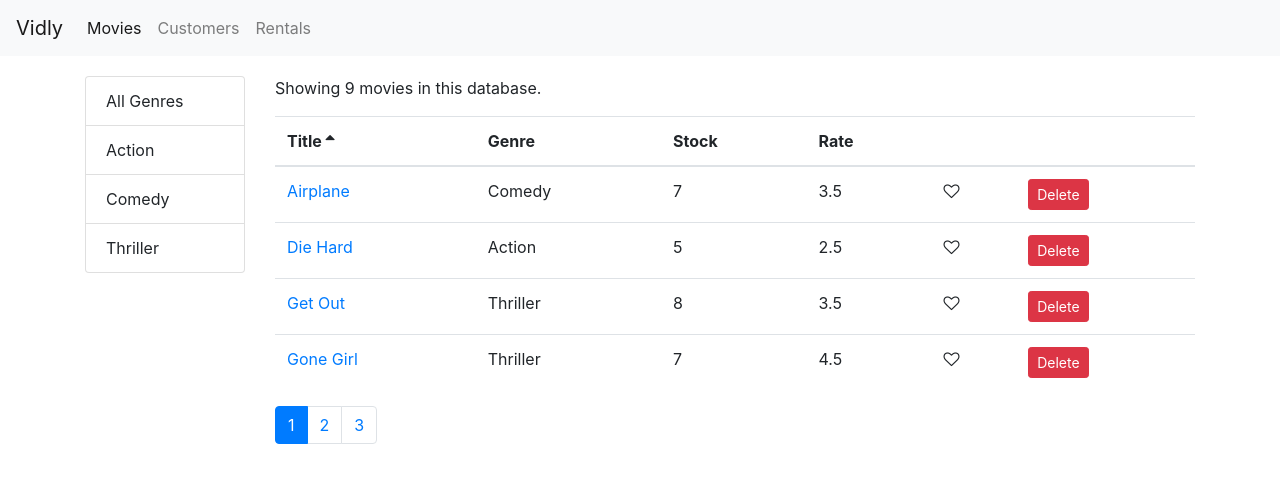
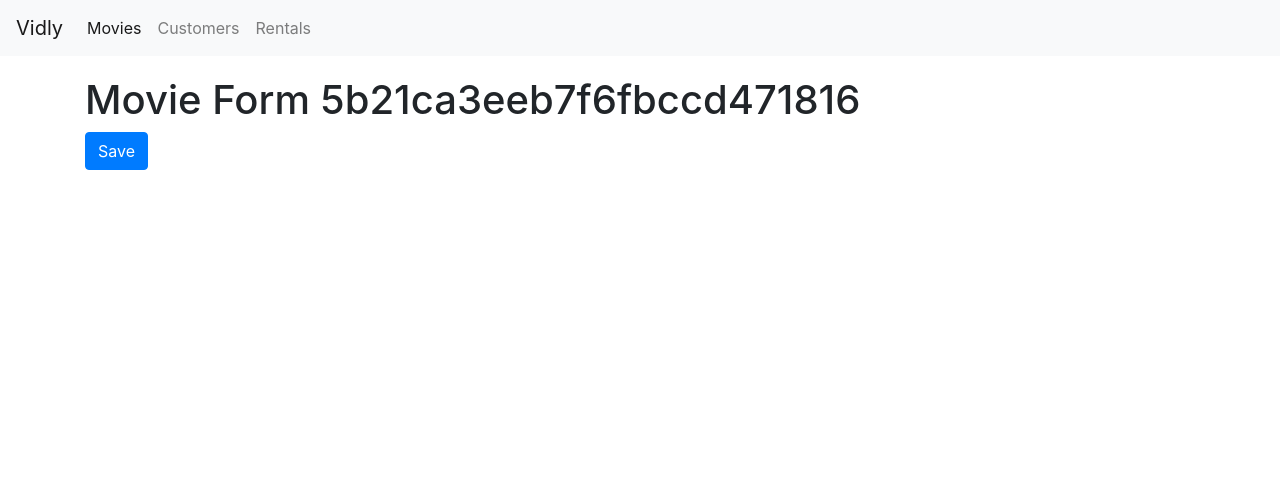
Before and after one commit to lopezg3000/vidly, a React (Create React App) app: page /movies/5b21ca3eeb7f6fbccd471816 in a window 1280 px wide. Shown: the top 482 px of the page. Built offline with nearby package versions, Linux system fonts and the light colour scheme.

Commit message:
MovieIdParamAndRoute

```diff
--- a/src/App.js
+++ b/src/App.js
@@ -5,6 +5,7 @@ import NavBar from "./components/common/navbar";
 import Movies from "./components/movies";
 import Customers from "./components/customers";
 import Rentals from "./components/rentals";
+import MovieDetails from "./components/movieDetails";
 import NotFound from "./components/notFound";
 import './App.css';
 
@@ -16,6 +17,7 @@ class App extends Component {
                 <NavBar />
                 <main className="container">
                     <Switch>
+                        <Route path="/movies/:id" component={MovieDetails} />
                         <Route path="/movies" component={Movies} />
                         <Route path="/customers" component={Customers} />
                         <Route path="/rentals" component={Rentals} />
--- /dev/null
+++ b/src/components/movieDetails.jsx
@@ -0,0 +1,18 @@
+import React, { Component } from 'react';
+
+class MovieDetails extends Component {
+    handleSave = () => {
+        this.props.history.push("/movies");
+    }
+
+    render() {
+        return (
+            <div>
+                <h1>Movie Form {this.props.match.params.id}</h1>
+                <button type="button" className="btn btn-primary" onClick={this.handleSave}>Save</button>
+            </div>
+        );
+    }
+}
+
+export default MovieDetails;
```
